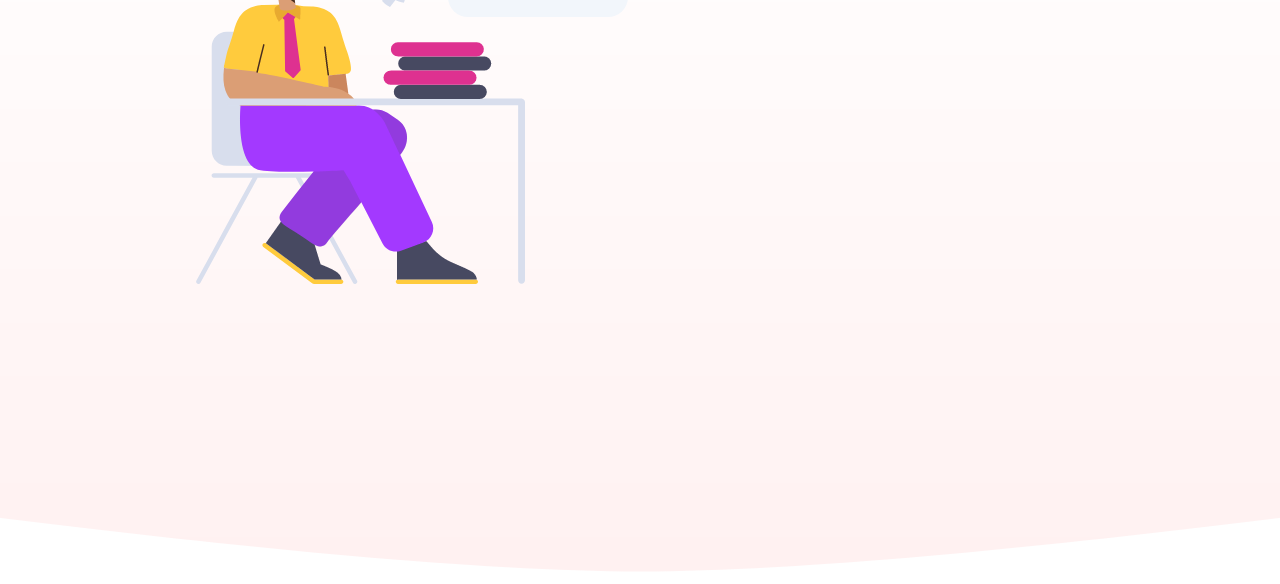
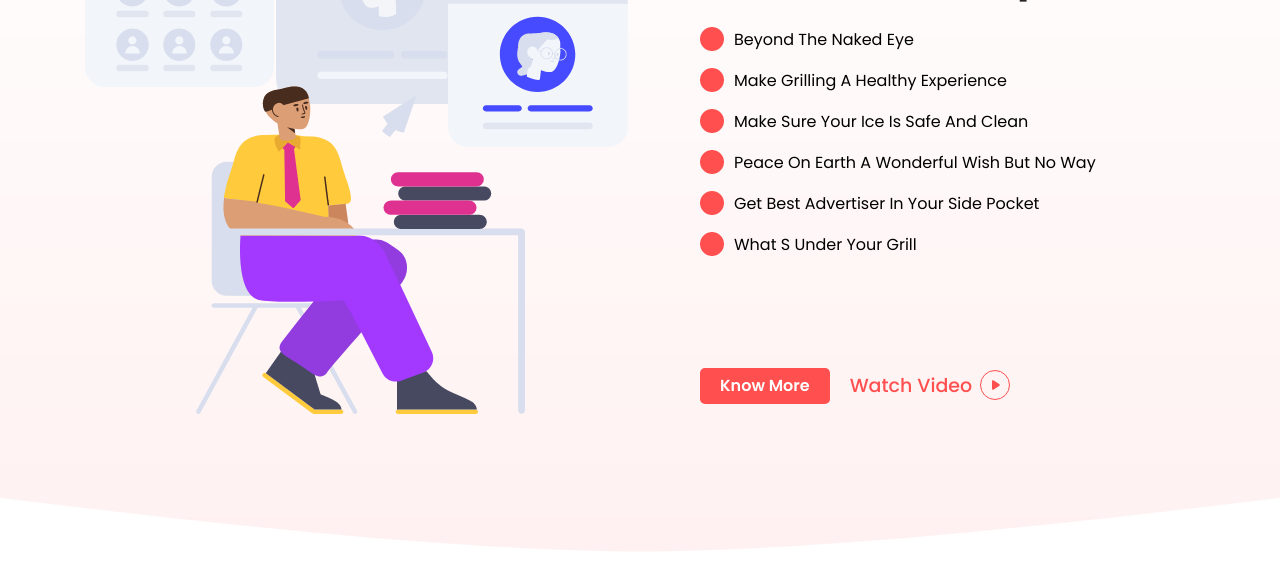
Before and after one commit to luisbelisario/html_css_projects, a plain HTML site: page protips/index.html in a window 1280 px wide. Shown: the part 1377-1961 px from the top of the page. Drawn offline with Linux system fonts and the light colour scheme.

Commit message:
Finalizei a area About

```diff
--- a/protips/css/styles.css
+++ b/protips/css/styles.css
@@ -165,7 +165,7 @@ html, body {
 }
 
 .box {
-    padding: 150px 0;
+    padding: 200px 0 80px 0;
     width: 25%;
     float: left;
 }
@@ -215,6 +215,10 @@ html, body {
     height: 800px;
 }
 
+#about .center {
+    padding-top: 150px;
+}
+
 .about-img {
     width: 50%;
     float: left;
@@ -248,3 +252,53 @@ html, body {
     color: #262626;
     margin: 10px 0 20px 60px;
 }
+
+.about-text ul {
+    margin: 30px 0 0 60px;
+}
+
+.checkpoint {
+    width: 24px;
+    height: 24px;
+    background: url("../images/check.png") 0 0 no-repeat;
+    float: left;
+}
+
+.item-list-about span {
+    float: left;
+    padding: 5px 0 20px 10px;
+}
+
+.about-btns {
+    margin-top: 95px;
+    margin-left: 60px;
+}
+
+.btn-know-more {
+    float: left;
+}
+
+.btn-watch {
+    float: left;
+}
+
+.btn-watch i {
+    float: left;
+}
+
+.btn-play {
+    margin-top: 2px;
+    margin-left: 8px;
+    background: url("../images/play.png") 0 0 no-repeat;
+    width: 30px;
+    height: 30px;
+}
+
+.btn-watch span {
+    margin-left: 20px;
+    padding-top: 8px;
+    float: left;
+    color: #FF4F4F;
+    font-size: 19px;
+    font-weight: 500;
+}
--- a/protips/index.html
+++ b/protips/index.html
@@ -101,6 +101,46 @@
                     <h5 class="about-text-title"> <span>About</span> <i class="logo"></i></h5>
                     <div class="clear"></div>
                     <h4 class="about-text-subtitle">Learn with Protips</h4>
+                    <ul>
+                        <li class="item-list-about">
+                            <i class="checkpoint"></i>
+                            <span>Beyond The Naked Eye</span>
+                            <div class="clear"></div>
+                        </li>
+                        <li class="item-list-about">
+                            <i class="checkpoint"></i>
+                            <span>Make Grilling A Healthy Experience</span>
+                            <div class="clear"></div>
+                        </li>
+                        <li class="item-list-about">
+                            <i class="checkpoint"></i>
+                            <span>Make Sure Your Ice Is Safe And Clean</span>
+                            <div class="clear"></div>
+                        </li>
+                        <li class="item-list-about">
+                            <i class="checkpoint"></i>
+                            <span>Peace On Earth A Wonderful Wish But No Way</span>
+                            <div class="clear"></div>
+                        </li>
+                        <li class="item-list-about">
+                            <i class="checkpoint"></i>
+                            <span>Get Best Advertiser In Your Side Pocket</span>
+                            <div class="clear"></div>
+                        </li>
+                        <li class="item-list-about">
+                            <i class="checkpoint"></i>
+                            <span>What S Under Your Grill</span>
+                            <div class="clear"></div>
+                        </li>
+                    </ul>
+                    <div class="about-btns">
+                        <a href="" class="hero-btn btn-know-more">Know More</a>
+                        <a href="" class="btn-watch">
+                            <span>Watch Video</span>
+                            <i class="btn-play"></i>
+                            <div class="clear"></div>
+                        </a>
+                    </div>
                 </div>
                 <div class="clear"></div>
             </div>
```
Also changed, not shown: protips/._index.html, protips/images/check.png (added), protips/images/play.png (added).
